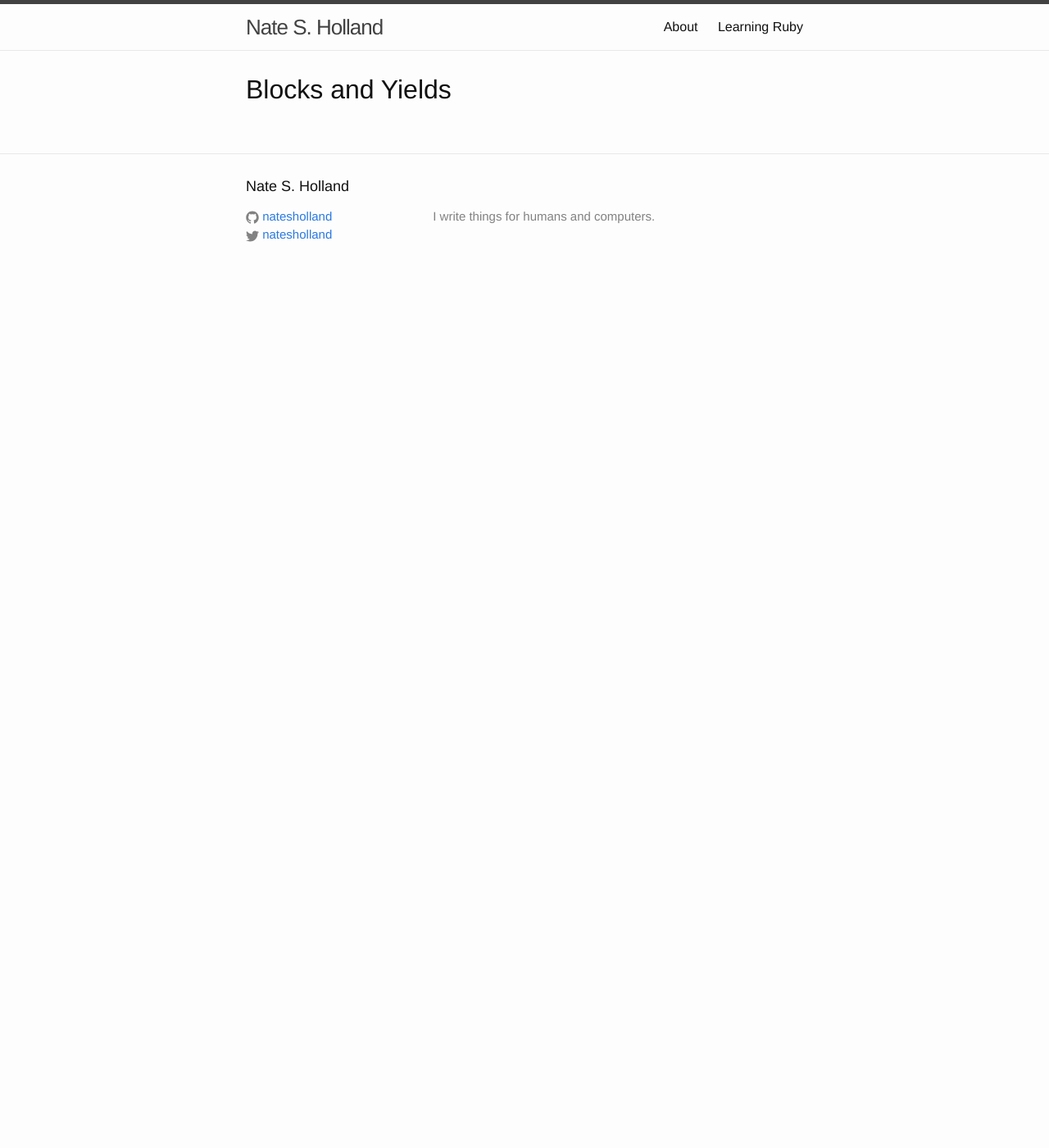
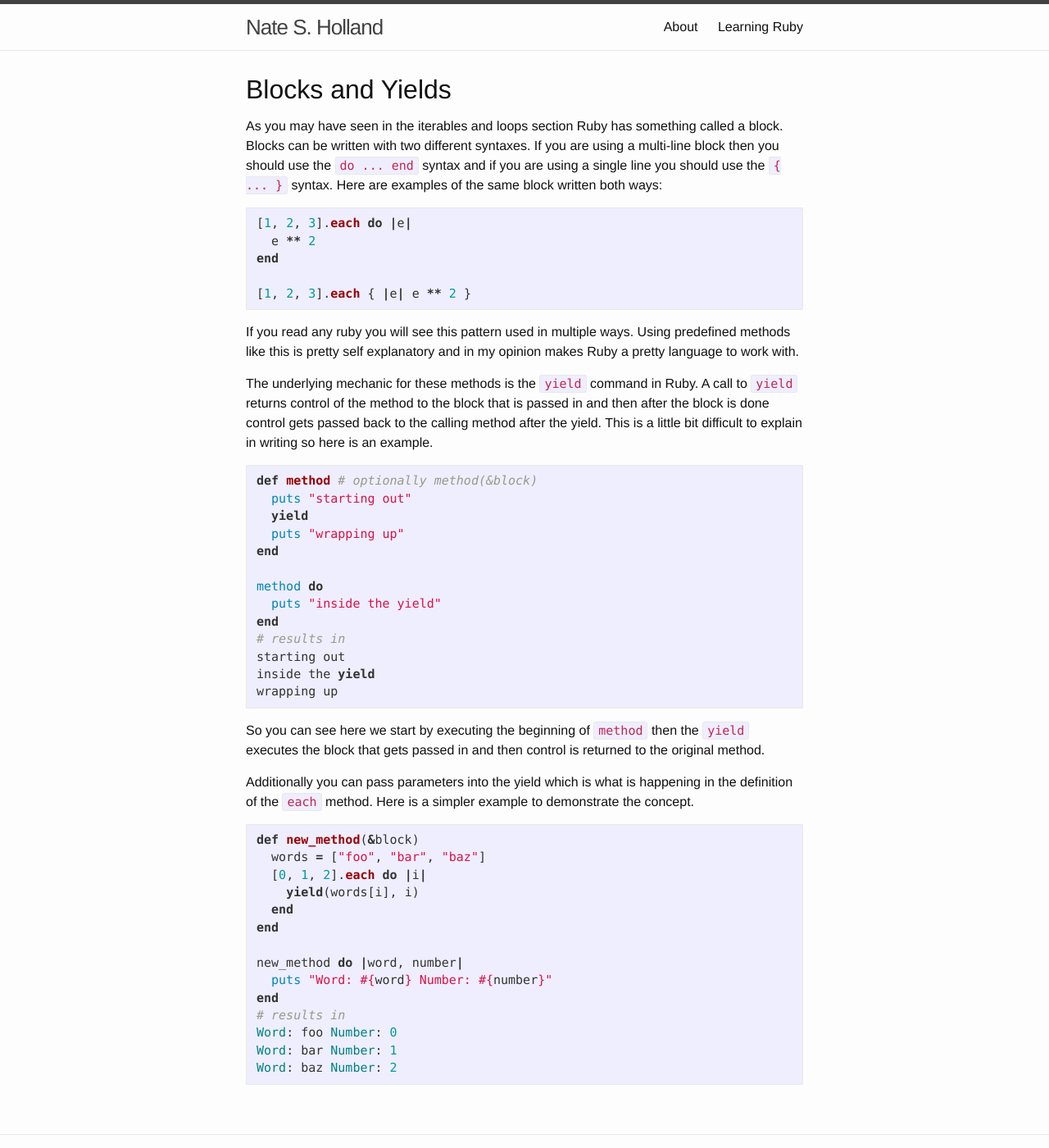
Before and after one commit to natesholland/natesholland.github.io, a Jekyll site: the page built from _pages/learning_ruby/yields.md, in a window 1280 px wide and 1400 px high. Shown: the whole window at 82% size. Built offline with Jekyll 4.4.1, drawn with Linux system fonts in a browser that asks for light colours; our own code applies the rules of GitHub Pages for plain Markdown files.

Commit message:
adding blocks and yields

````diff
--- a/_pages/learning_ruby/yields.md
+++ b/_pages/learning_ruby/yields.md
@@ -6,3 +6,69 @@ permalink: "/learning_ruby/yields"
 ---
 
 ## Blocks and Yields
+
+As you may have seen in the iterables and loops section Ruby has something called
+a block.
+Blocks can be written with two different syntaxes.
+If you are using a multi-line block then you should use the `do ... end` syntax
+and if you are using a single line you should use the `{ ... }` syntax.
+Here are examples of the same block written both ways:
+
+```ruby
+[1, 2, 3].each do |e|
+  e ** 2
+end
+
+[1, 2, 3].each { |e| e ** 2 }
+```
+
+If you read any ruby you will see this pattern used in multiple ways.
+Using predefined methods like this is pretty self explanatory and in my opinion
+makes Ruby a pretty language to work with.
+
+The underlying mechanic for these methods is the `yield` command in Ruby.
+A call to `yield` returns control of the method to the block that is passed in
+and then after the block is done control gets passed back to the calling method
+after the yield.
+This is a little bit difficult to explain in writing so here is an example.
+
+```ruby
+def method # optionally method(&block)
+  puts "starting out"
+  yield
+  puts "wrapping up"
+end
+
+method do
+  puts "inside the yield"
+end
+# results in
+starting out
+inside the yield
+wrapping up
+```
+
+So you can see here we start by executing the beginning of `method`
+then the `yield` executes the block that gets passed in and then control is returned
+to the original method.
+
+Additionally you can pass parameters into the yield which is what is happening
+in the definition of the `each` method.
+Here is a simpler example to demonstrate the concept.
+
+```ruby
+def new_method(&block)
+  words = ["foo", "bar", "baz"]
+  [0, 1, 2].each do |i|
+    yield(words[i], i)
+  end
+end
+
+new_method do |word, number|
+  puts "Word: #{word} Number: #{number}"
+end
+# results in
+Word: foo Number: 0
+Word: bar Number: 1
+Word: baz Number: 2
+```
````
